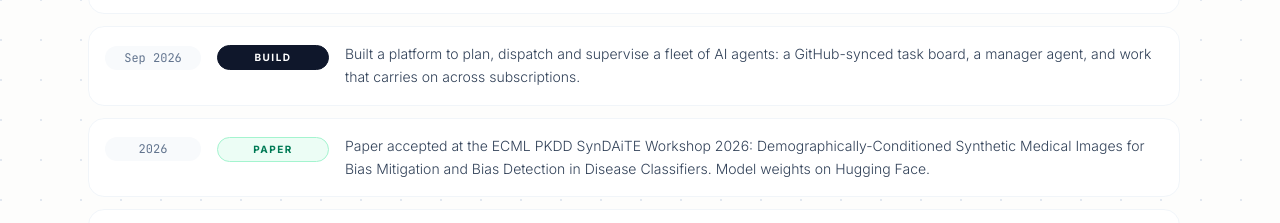
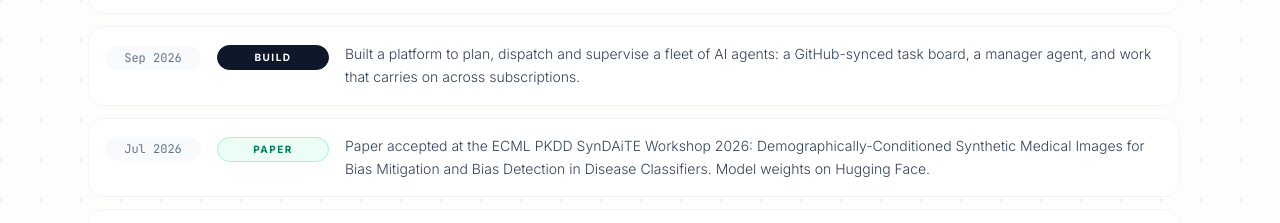
Before and after one commit to mahmoudibrahim98/mahmoudibrahim98.github.io, a React (Vite) app: page / in a window 1280 px wide. Shown: the part 2081-2304 px from the top of the page. Built offline with nearby package versions, Linux system fonts and the light colour scheme; a web font is replaced by a local one.

Commit message:
Date the ECML PKDD 2026 acceptance news item July 2026
Co-Authored-By: Claude Opus 5.5 <noreply@anthropic.com>

```diff
--- a/src/data.ts
+++ b/src/data.ts
@@ -38,7 +38,7 @@ export const cvData = {
       link: "#project/research-orchestrator",
     },
     {
-      date: "2026",
+      date: "Jul 2026",
       type: "Paper",
       text: "Paper accepted at the ECML PKDD SynDAiTE Workshop 2026: Demographically-Conditioned Synthetic Medical Images for Bias Mitigation and Bias Detection in Disease Classifiers. Model weights on Hugging Face.",
       link: "#publications",
```
